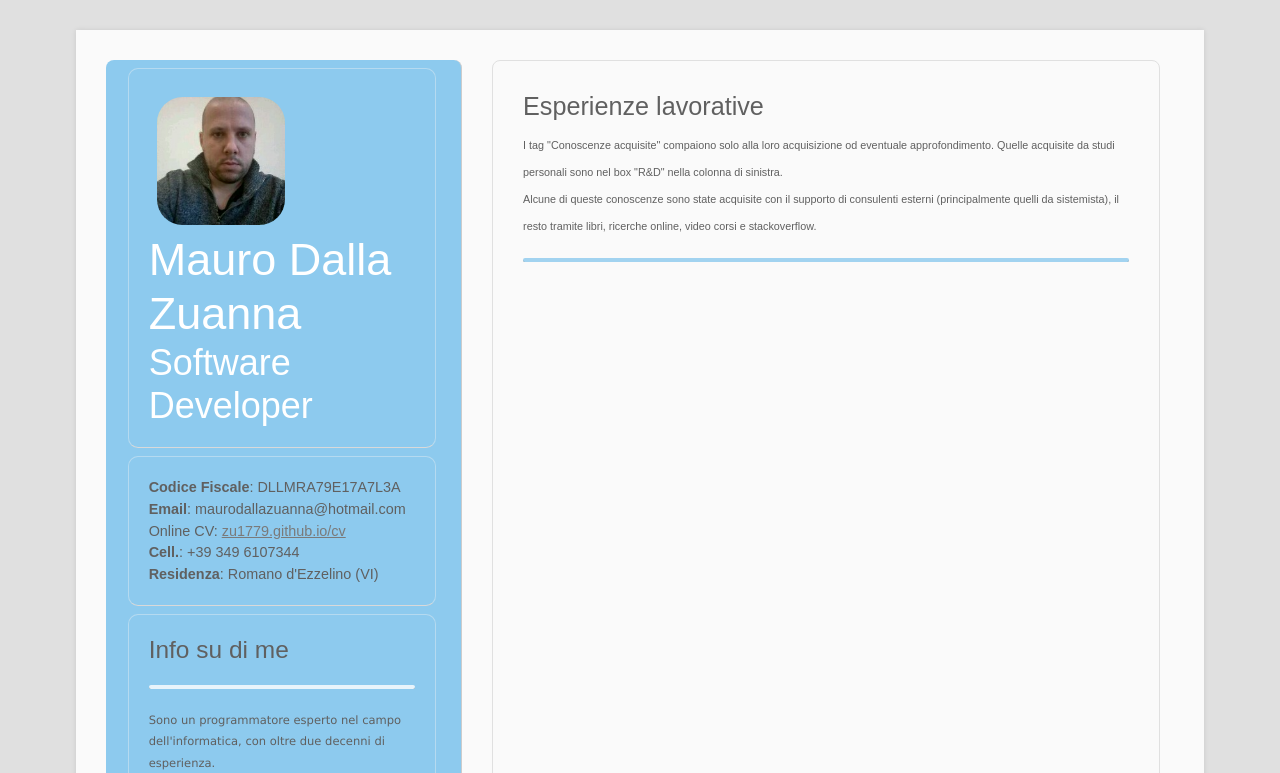
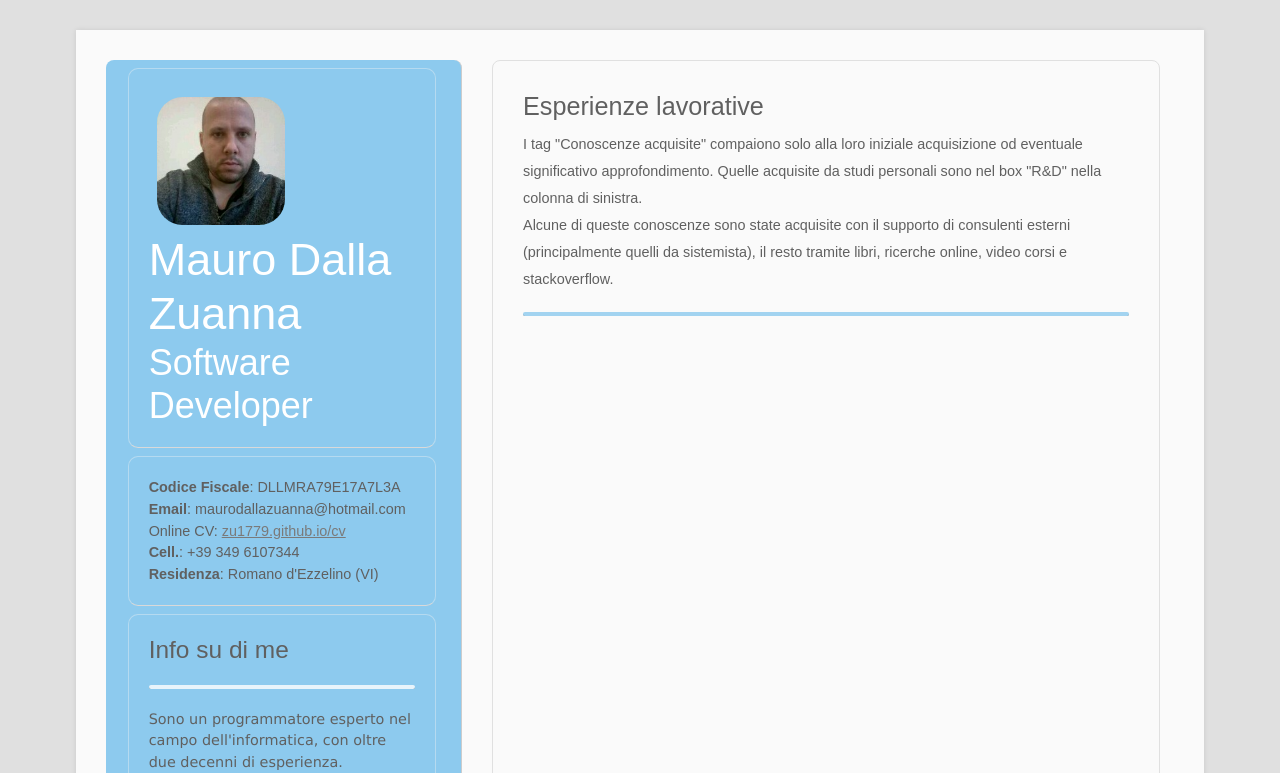
Before and after one commit to zu1779/curriculum-vitae, a plain HTML site: page index.html in a window 1280 px wide. Shown: the top 773 px of the page. Drawn offline with Linux system fonts and the light colour scheme; no server answers; some icons are missing.

Commit message:
Versione finale 1.0

```diff
--- a/cv_screen.scss
+++ b/cv_screen.scss
@@ -83,7 +83,7 @@ html {
           &.about-me span,
           &.r-and-d span {
             font-family: Verdana, Geneva, Tahoma, sans-serif;
-            font-size: 0.8em;
+            font-size: 1em;
           }
         }
 
@@ -126,7 +126,7 @@ html {
         .work-description-header {
           span {
             font-weight: lighter;
-            font-size: 0.6rem;
+            font-size: 0.8rem;
             color: #606060;
           }
         }
--- a/index.html
+++ b/index.html
@@ -139,8 +139,8 @@
                                 <h3>Esperienze lavorative</h3>
                                 <div class="work-description-header">
                                     <span>
-                                        I tag "Conoscenze acquisite" compaiono solo alla loro acquisizione od eventuale
-                                        approfondimento. Quelle acquisite da studi personali sono nel box "R&D" nella
+                                        I tag "Conoscenze acquisite" compaiono solo alla loro iniziale acquisizione od eventuale
+                                        significativo approfondimento. Quelle acquisite da studi personali sono nel box "R&D" nella
                                         colonna di sinistra.
                                         <br />
                                         Alcune di queste conoscenze sono state acquisite con il supporto di consulenti
```
Also changed, not shown: cv_screen.css, 2 other files.
